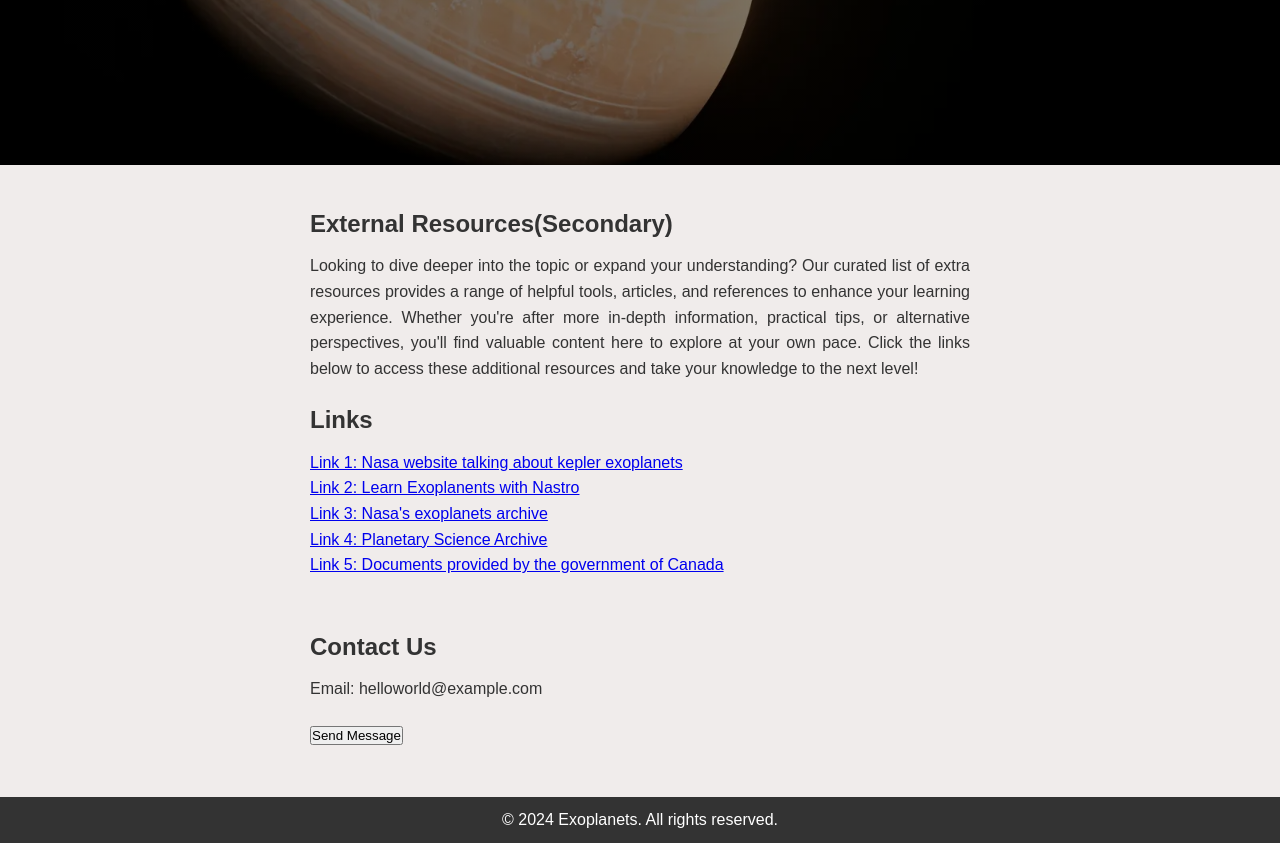
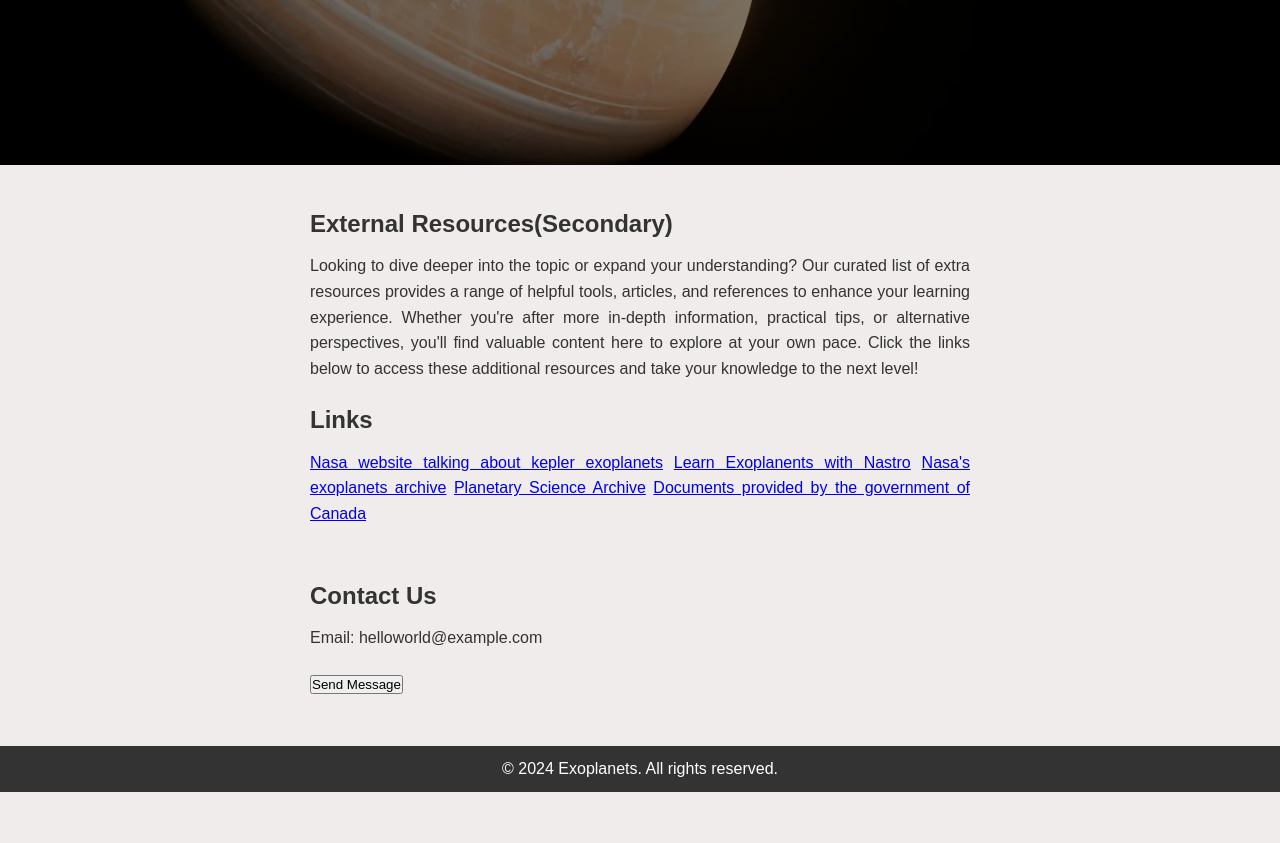
Before and after one commit to Epic-legend128/Exoplanets-NASA-Challenge, a website: page Code/scripts/ejs/extraResources.ejs in a window 1280 px wide. Shown: the part 519-1362 px from the top of the page. After the commit the page ends 1311 px from the top, so only its background shows below. Drawn offline with nearby package versions, Linux system fonts and the light colour scheme; files that its build step writes are made by us from their sources; a web font is replaced by a local one.

Commit message:
Fixes again

```diff
--- a/Code/scripts/ejs/extraResources.ejs
+++ b/Code/scripts/ejs/extraResources.ejs
@@ -22,17 +22,12 @@
             <a href="#home">Home</a>
             <a href="/about">About</a>
             <a class="active" href="/extraResources">Extra Resources</a>
-
             <div></div>
-
-
             <% if (loggedIn) { %>
                 <a class="logInOut" href="/logout">Log Out</a>
             <% } else { %>
                 <a class="logInOut" href="/login">Log In</a>
             <% } %>
-
-
         </div>
 
         <!-- Navigation menu -->
@@ -42,8 +37,6 @@
                 <li><a href="about.html">Exoplanets</a></li>
                 <li><a href="#services">Interactive</a></li>
                 <li><a href="#contact">Chatbot</a></li>
-
-
             </ul>
         </nav>
     </header>
@@ -51,33 +44,28 @@
     <div class="hero-image">
         <div class="hero-text">
             <h1 class="heroTitle">Extra Resources</h1>
-
-
         </div>
     </div>
 
     <!-- Main Content Section -->
     <main>
-
         <!-- Home Section -->
         <section id="home">
             <h2 class="title">External Resources(Secondary)</h2>
-            <p class="text">
-                Looking to dive deeper into the topic or expand your understanding? Our curated list of extra resources provides a range of helpful tools, articles, and references to enhance your learning experience. Whether you're after more in-depth information, practical tips, or alternative perspectives, you'll find valuable content here to explore at your own pace. Click the links below to access these additional resources and take your knowledge to the next level!
-                </p>
+            <p class="text">Looking to dive deeper into the topic or expand your understanding? Our curated list of extra resources provides a range of helpful tools, articles, and references to enhance your learning experience. Whether you're after more in-depth information, practical tips, or alternative perspectives, you'll find valuable content here to explore at your own pace. Click the links below to access these additional resources and take your knowledge to the next level!</p>
         </section>
 
         <!-- About Section -->
         <section id="about">
             <h2 class="title">Links</h2>
-            <a href="https://www.jpl.nasa.gov/edu/teach/activity/exploring-exoplanets-with-kepler/">Link 1: Nasa website talking about kepler exoplanets</a><br>
-            <a href="https://nastro.ufpa.br/jogos">Link 2: Learn Exoplanents with Nastro</a><br>
-            <a href="https://exoplanetarchive.ipac.caltech.edu/">Link 3: Nasa's exoplanets archive</a><br>
-            <a href="https://psa.esa.int/psa/#/pages/home">Link 4: Planetary Science Archive</a><br>
-            <a href="https://www.asc-csa.gc.ca/eng/astronomy/beyond-our-solar-system/exoplanet-zoo.asp">Link 5: Documents provided by the government of Canada</a>
+            <ul>
+                <a target="_blank" href="https://www.jpl.nasa.gov/edu/teach/activity/exploring-exoplanets-with-kepler/">Nasa website talking about kepler exoplanets</a>
+                <a target="_blank" href="https://nastro.ufpa.br/jogos">Learn Exoplanents with Nastro</a>
+                <a target="_blank" href="https://exoplanetarchive.ipac.caltech.edu/">Nasa's exoplanets archive</a>
+                <a target="_blank" href="https://psa.esa.int/psa/#/pages/home">Planetary Science Archive</a>
+                <a target="_blank" href="https://www.asc-csa.gc.ca/eng/astronomy/beyond-our-solar-system/exoplanet-zoo.asp">Documents provided by the government of Canada</a>
+            </ul>
         </section>
-
-
 
         <!-- Contact Section -->
         <section id="contact">
@@ -85,7 +73,6 @@
             <p>Email: helloworld@example.com</p>
             <!-- Added a button to send a message -->
             <button onclick="location.href='mailto:helloworld@example.com'">Send Message</button>
-
         </section>
 
     </main>
```
Lines whose indentation alone changed are shown as unchanged.
